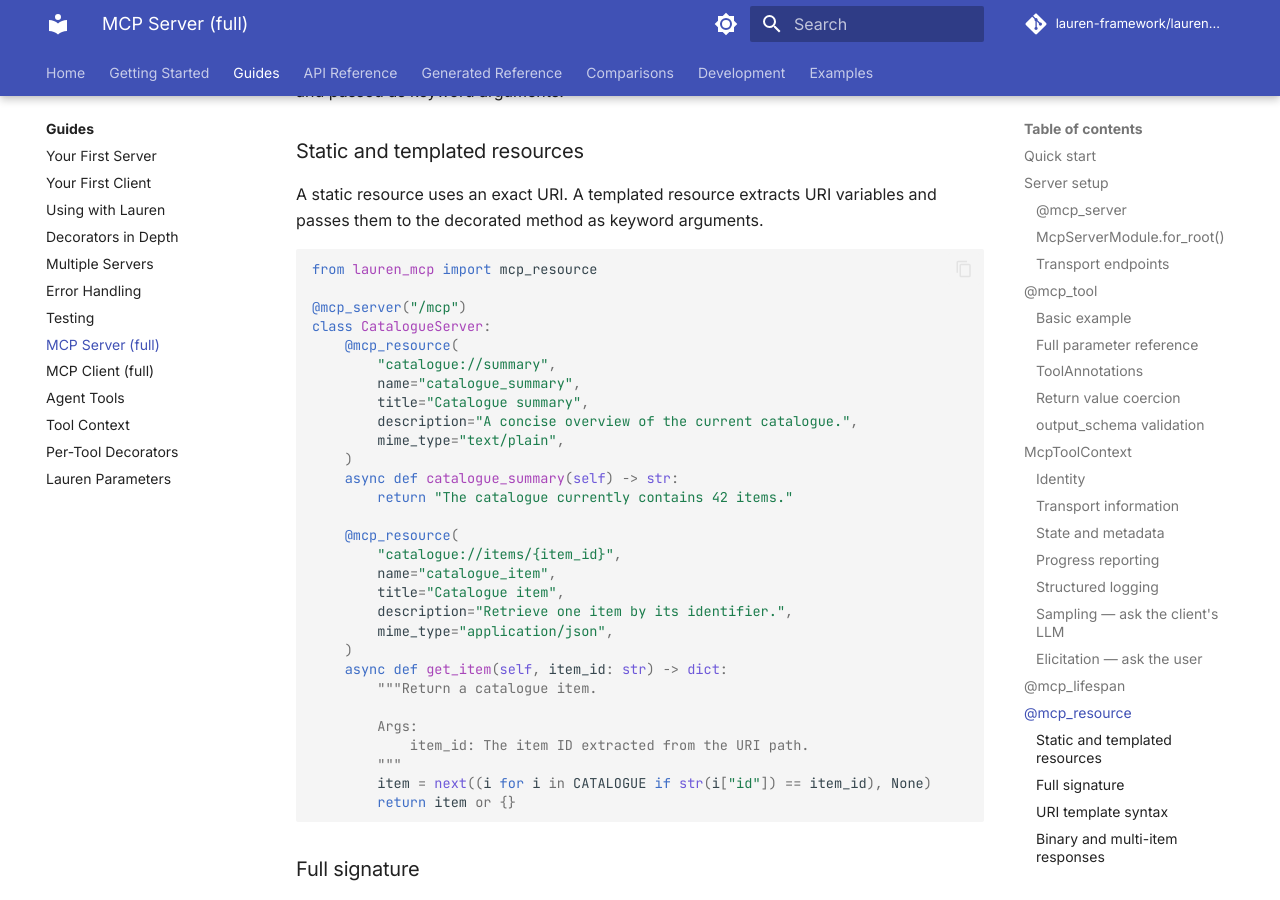
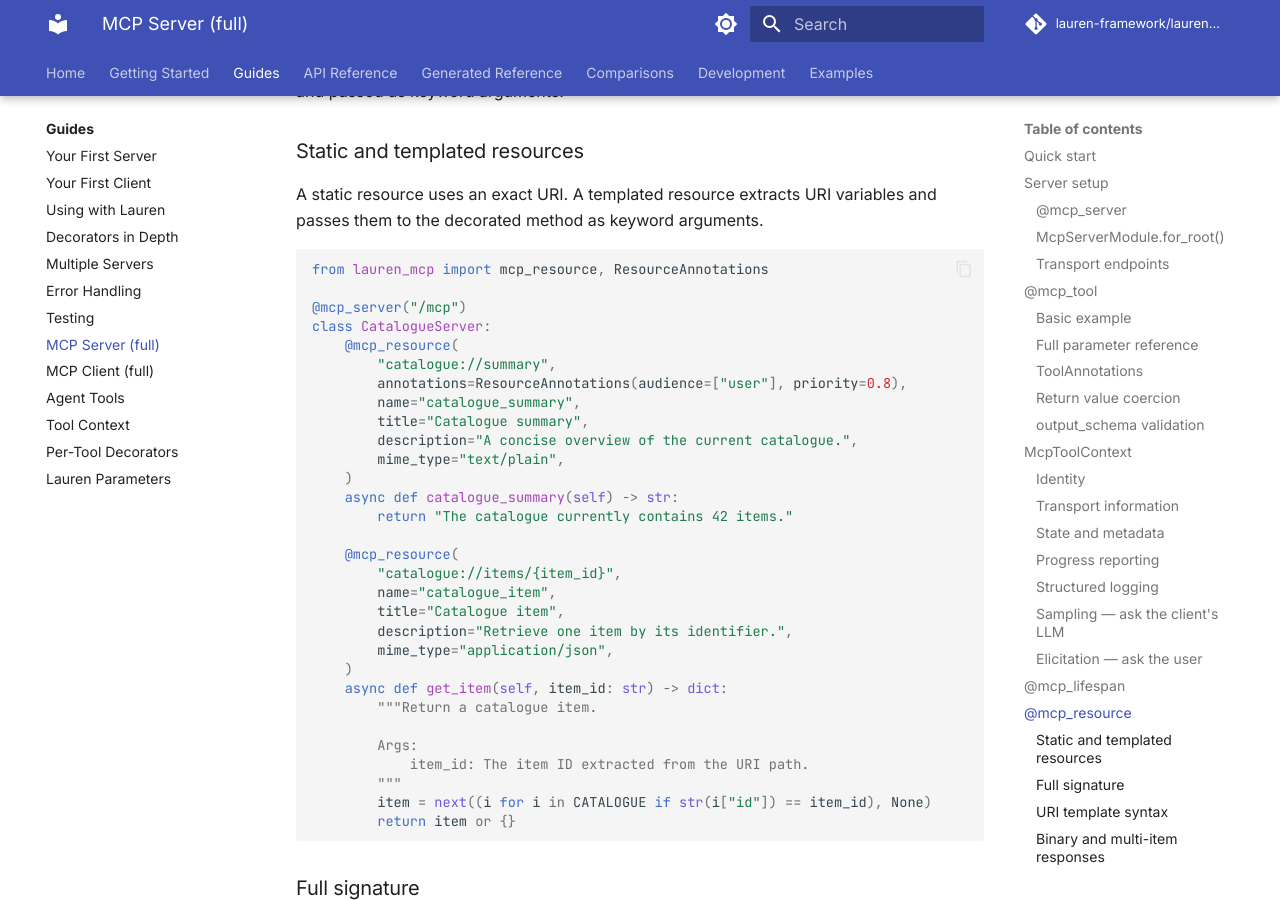
Before and after one commit to lauren-framework/lauren-mcp, an MkDocs documentation site: the page built from docs/guides/mcp-server.md, in a window 1280 px wide and 900 px high, scrolled down 11119 px. Built offline with MkDocs 1.6.1 and Material for MkDocs 9.7.7, drawn with Linux system fonts in a browser that asks for light colours; comment, search, counter and statistics services are not loaded; the version menu is left out.

Commit message:
docs(resources): show resource annotations (#36)

````diff
--- a/docs/guides/mcp-server.md
+++ b/docs/guides/mcp-server.md
@@ -505,12 +505,13 @@ A static resource uses an exact URI. A templated resource extracts URI variables
 and passes them to the decorated method as keyword arguments.
 
 ```python
-from lauren_mcp import mcp_resource
+from lauren_mcp import mcp_resource, ResourceAnnotations
 
 @mcp_server("/mcp")
 class CatalogueServer:
     @mcp_resource(
         "catalogue://summary",
+        annotations=ResourceAnnotations(audience=["user"], priority=0.8),
         name="catalogue_summary",
         title="Catalogue summary",
         description="A concise overview of the current catalogue.",
````
